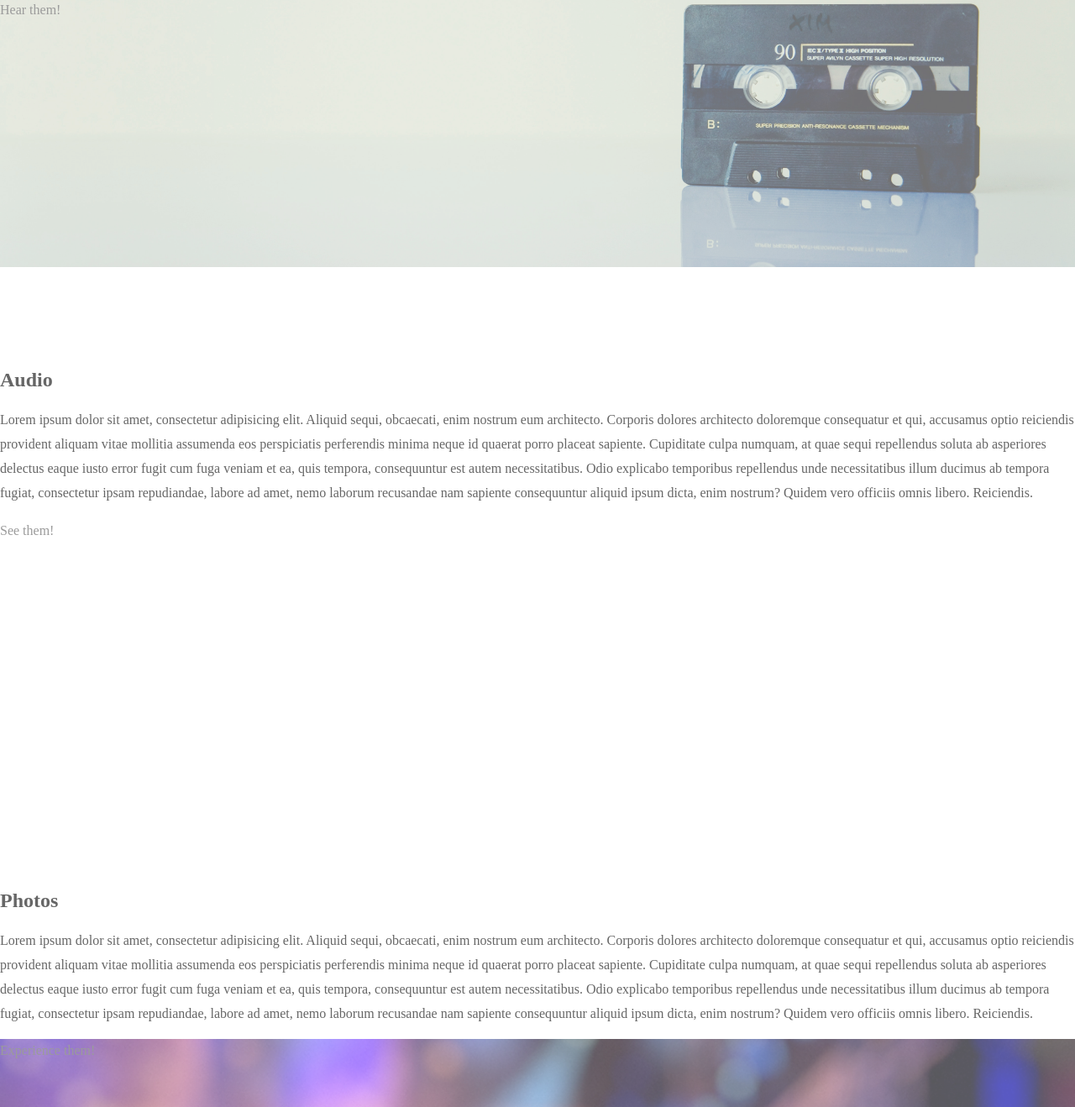
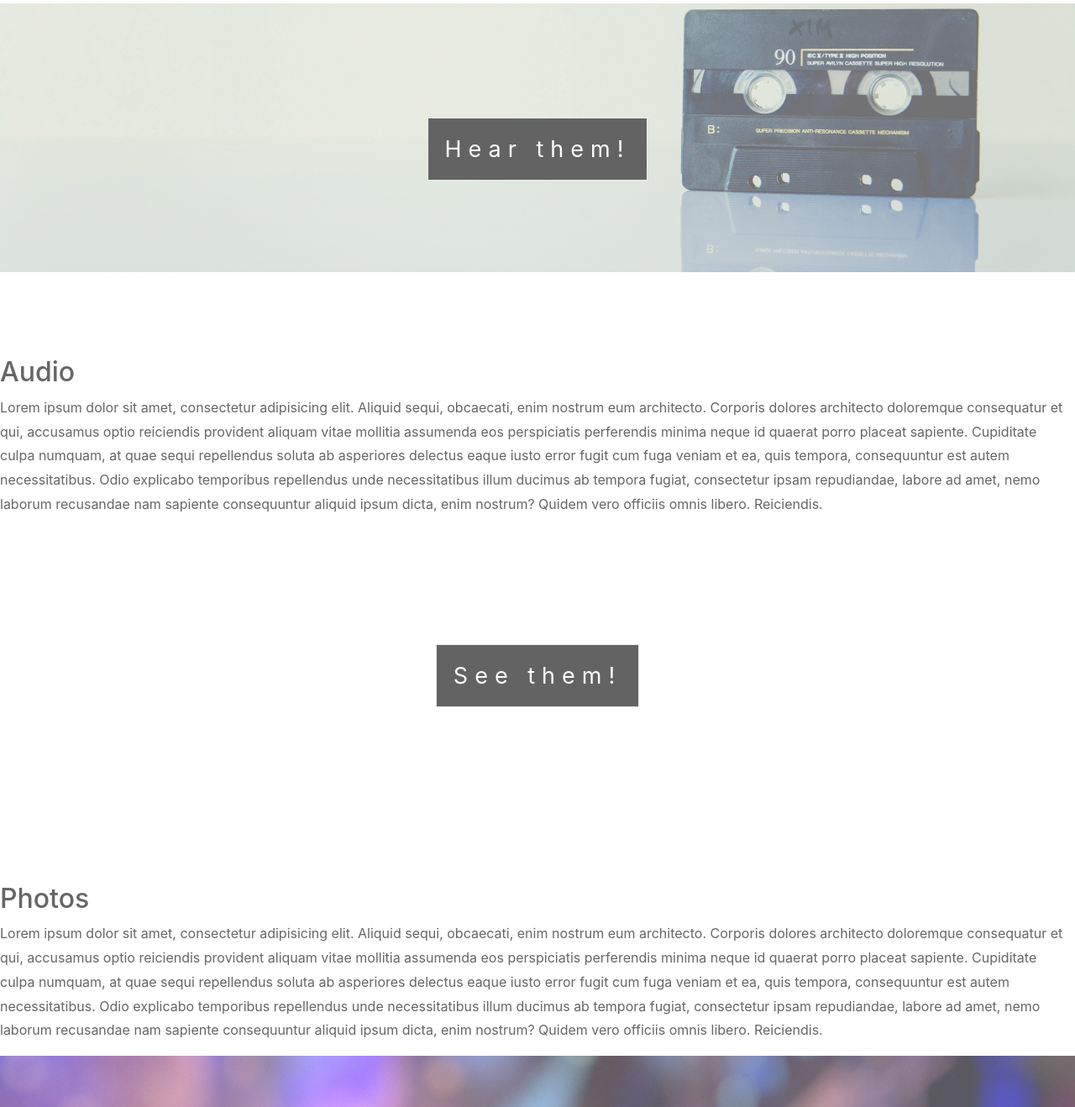
Before and after one commit to chrisntaskas/milestoneproj1, a plain HTML site: page index.html in a window 1280 px wide. Shown: the part 1102-2420 px from the top of the page at 84% size. Drawn offline with nearby package versions, Linux system fonts and the light colour scheme.

Commit message:
initial commit

```diff
--- a/assets/style.css
+++ b/assets/style.css
@@ -1,3 +1,5 @@
+
+/* ----------------------------------------body */
 body,
 html {
     height: 100%;
@@ -8,7 +10,9 @@ html {
     line-height: 1.8em;
     color: #666;
 }
+
 /* ----------------------------------------Parallax effect */
+
 .theband,
 .music,
 .photos,
@@ -63,11 +67,60 @@ html {
     color: #FFFFFF;
     padding: 20px;
 }
+.textmusic {
+    position: absolute;
+    top: 50%;
+    width: 100%;
+    text-align: center;
+    color: #FFFFFF;
+    font-size: 27px;
+    letter-spacing: 8px;
+}
 
-@media(max-width:568px){
-  .theband, .music, .photos, .videos{
-      background-attachment: scroll;
-  }
+.textmusic .border {
+    background-color: #111;
+    color: #FFFFFF;
+    padding: 20px;
+}
+.textphotos {
+    position: absolute;
+    top: 50%;
+    width: 100%;
+    text-align: center;
+    color: #FFFFFF;
+    font-size: 27px;
+    letter-spacing: 8px;
+}
+
+.textphotos .border {
+    background-color: #111;
+    color: #FFFFFF;
+    padding: 20px;
+}
+.textvideos {
+    position: absolute;
+    top: 50%;
+    width: 100%;
+    text-align: center;
+    color: #FFFFFF;
+    font-size: 27px;
+    letter-spacing: 8px;
+}
+
+.textvideos .border {
+    background-color: #111;
+    color: #FFFFFF;
+    padding: 20px;
+}
+
+
+@media(max-width:568px) {
+    .theband,
+    .music,
+    .photos,
+    .videos {
+        background-attachment: scroll;
+    }
 }
 
 
--- a/index.html
+++ b/index.html
@@ -6,6 +6,8 @@
 	<meta name="viewport" content="width=device-width, initial-scale=1.0">
 	<meta http-equiv="X-UA-Compatible" content="ie=edge">
 	<title>TheMonkees</title>
+	<link rel="stylesheet" href="https://maxcdn.bootstrapcdn.com/bootstrap/4.2.1/css/bootstrap.min.css" type="text/css" />
+    <link rel="stylesheet" href="https://maxcdn.bootstrapcdn.com/font-awesome/4.7.0/css/font-awesome.min.css" type="text/css" />
 	<link rel="stylesheet" href="/assets/style.css">
 </head>
 
@@ -66,7 +68,7 @@
 
 <footer class="container-fluid">
 	<div class="col-sm-4">
-                <h5 class="uppercase general-sub">Social</h5>
+		<h5 class="uppercase general-sub">Reach Out!</h5>
 		<ul class="list-inline social-links">
 			<li class="list-inline-item">
 				<a target="_blank" href="#">
@@ -78,18 +80,6 @@
 				<a target="_blank" href="#">
                             <i class="fa fa-twitter" aria-hidden="true"></i>
                             <span class="sr-only">Twitter</span>
-                        </a>
-                    </li>
-                    <li class="list-inline-item">
-                        <a target="_blank" href="#">
-                            <i class="fa fa-linkedin" aria-hidden="true"></i>
-                            <span class="sr-only">LinkedIn</span>
-                        </a>
-                    </li>
-                    <li class="list-inline-item">
-                        <a target="_blank" href="#">
-                            <i class="fa fa-pinterest" aria-hidden="true"></i>
-                            <span class="sr-only">Pinterest</span>
                         </a>
 			</li>
 			<li class="list-inline-item">
```
Lines whose indentation alone changed are shown as unchanged.
